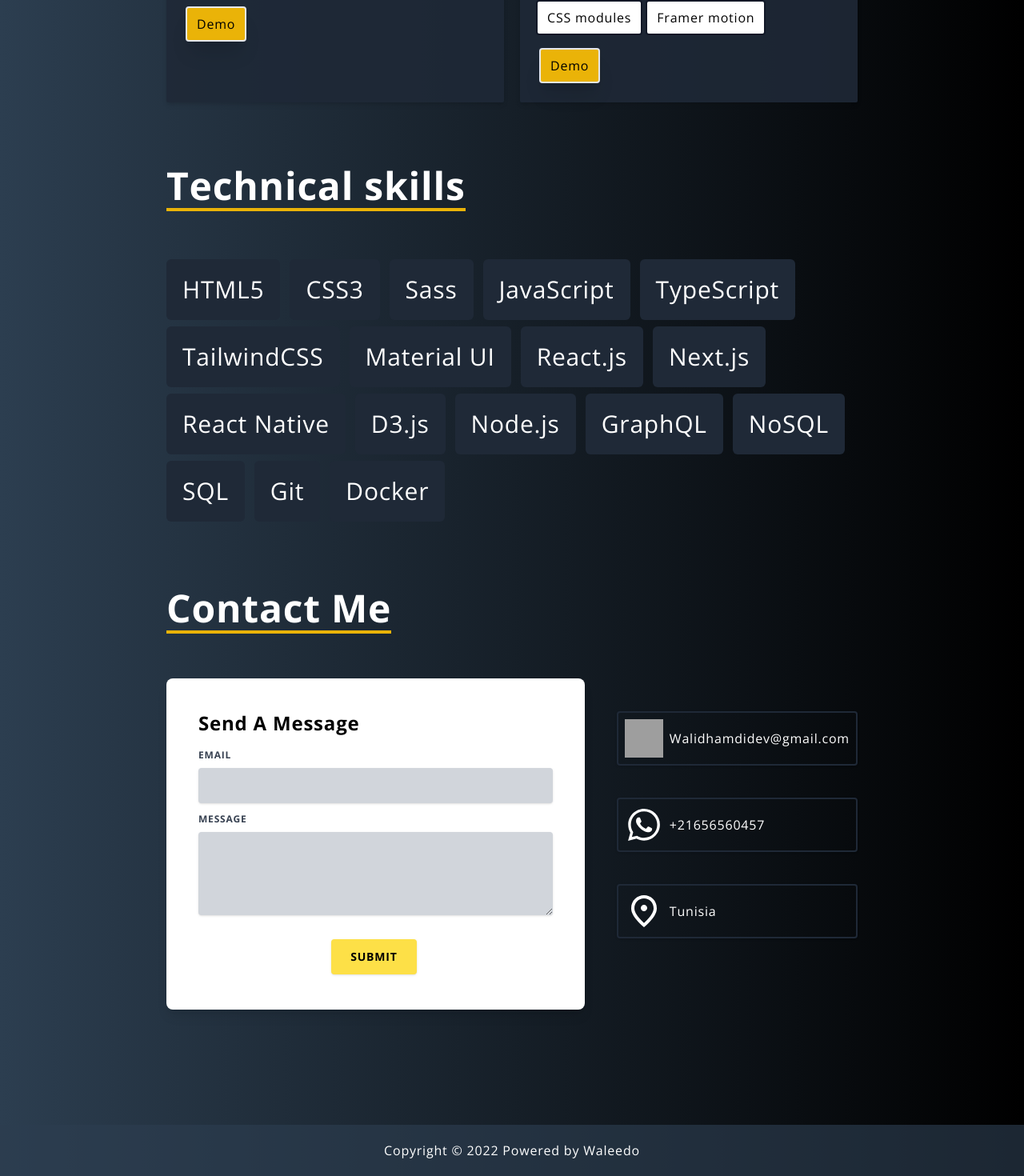
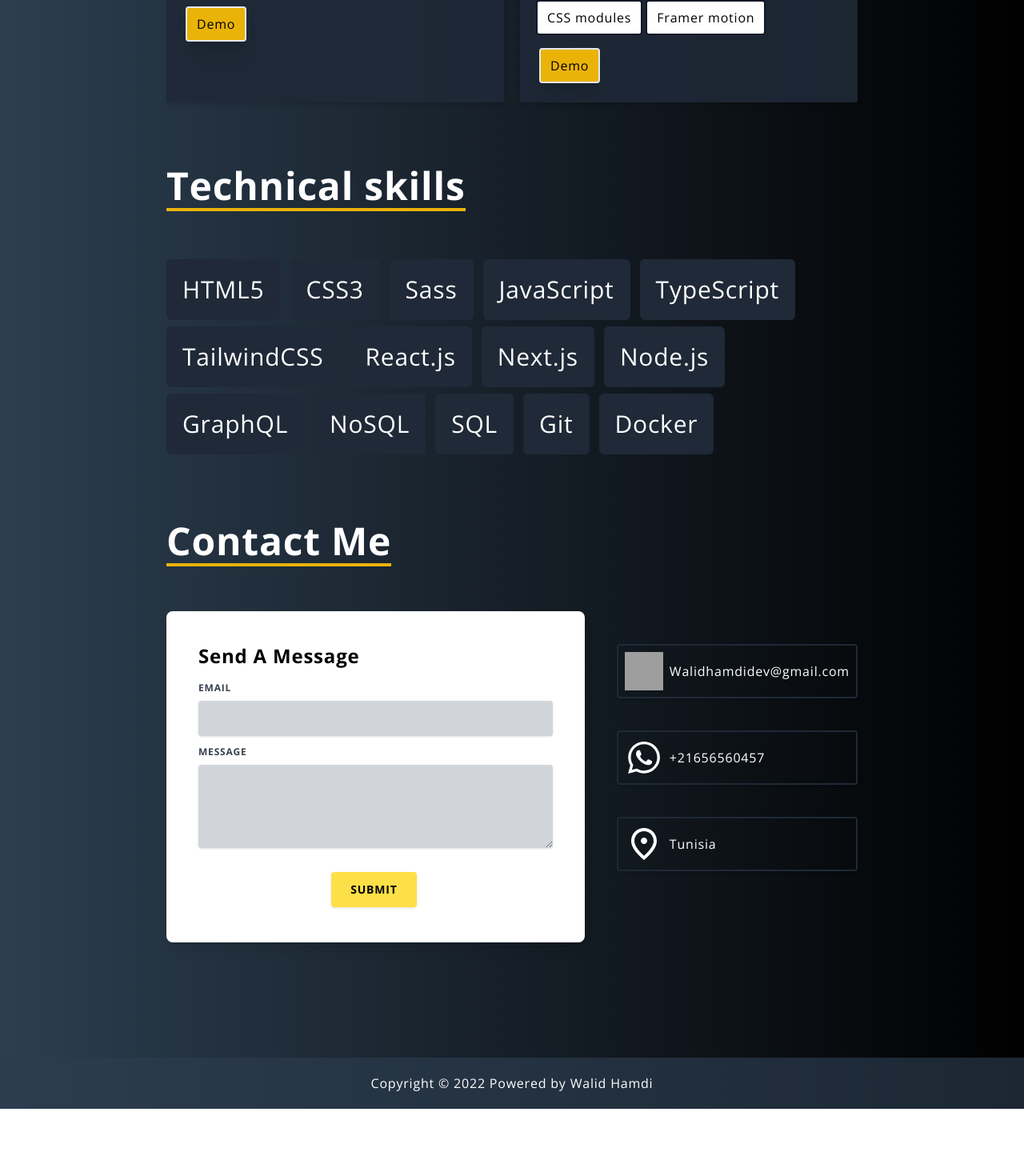
Before and after one commit to Walidhamdidev/Next.js_portfolio, a Next.js app: page / in a window 1280 px wide. Shown: the part 1652-3122 px from the top of the page at 80% size. After the commit the page ends 3038 px from the top, so only its background shows below. Built offline with nearby package versions, Linux system fonts and the light colour scheme; grey boxes are pictures that could not be loaded.

Commit message:
add skills

```diff
--- a/components/Footer.js
+++ b/components/Footer.js
@@ -4,7 +4,7 @@
 export default function Footer() {
   return (
     <div className="bg-[#2c3e50a4] bg-opacity-90 p-5 w-full  text-white  flex items-center justify-around text-center">
-      <p>Copyright &copy; {new Date().getFullYear()} Powered by Waleedo</p>
+      <p>Copyright &copy; {new Date().getFullYear()} Powered by Walid Hamdi</p>
     </div>
   );
 }
--- a/components/Skills.js
+++ b/components/Skills.js
@@ -8,11 +8,8 @@
     { skill: "JavaScript" },
     { skill: "TypeScript" },
     { skill: "TailwindCSS" },
-    { skill: "Material UI" },
     { skill: "React.js" },
     { skill: "Next.js" },
-    { skill: "React Native" },
-    { skill: "D3.js" },
     { skill: "Node.js" },
     { skill: "GraphQL" },
     { skill: "NoSQL" },
```
